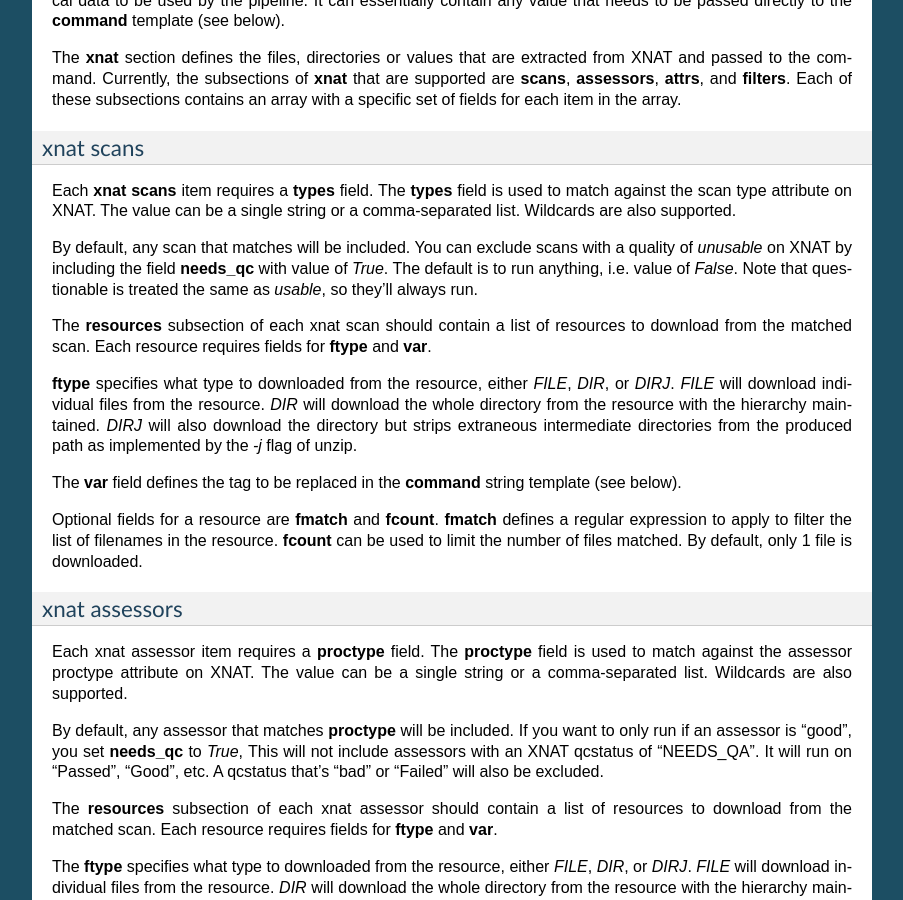
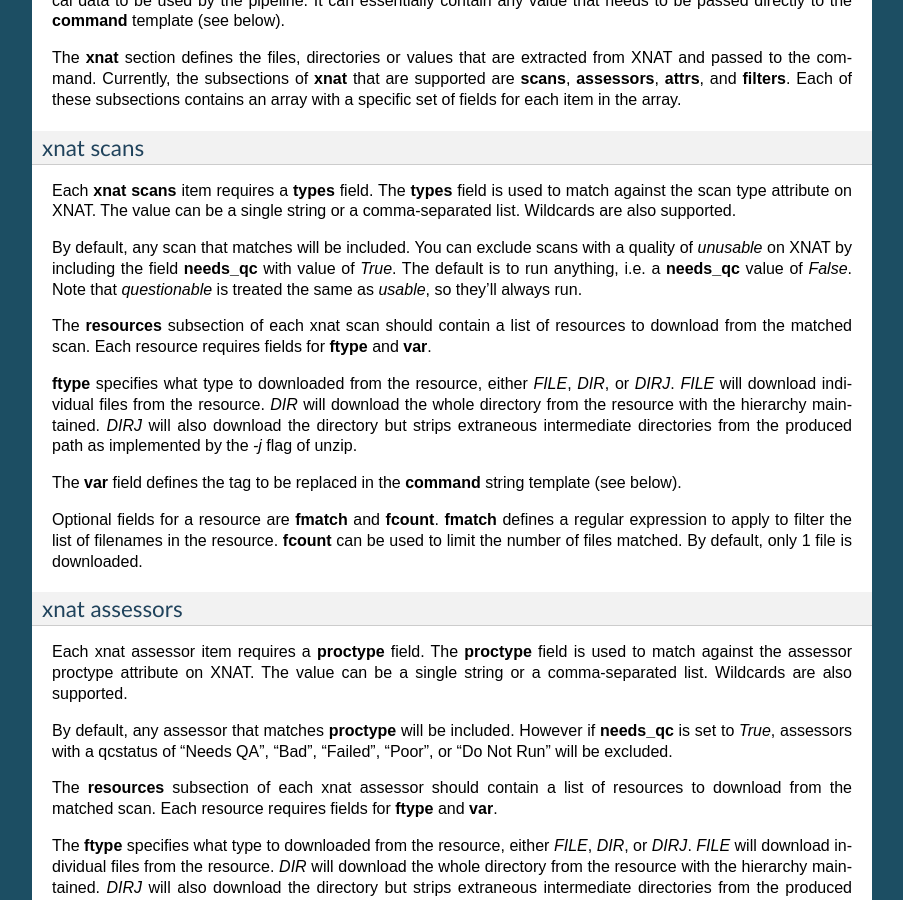
Before and after one commit to VUIIS/dax, a Sphinx documentation site: the page built from docs/processors.rst, in a window 1280 px wide and 900 px high, scrolled down 1658 px. Shown: the whole window, without its empty margins (198-1101 px from the left). Built offline with Sphinx 7.4.7, drawn with Linux system fonts in a browser that asks for light colours.

Commit message:
qc docs detail

```diff
--- a/docs/processors.rst
+++ b/docs/processors.rst
@@ -103,8 +103,8 @@
 ---------------
 Each **xnat scans** item requires a **types** field. The **types** field is used to match against the scan type attribute on XNAT. The value can be a single string or a comma-separated list. Wildcards are also supported.
 
-By default, any scan that matches will be included. You can exclude scans with a quality of *unusable* on XNAT by including the field **needs_qc** with value of *True*. The default is to run anything, i.e. value of *False*.
-Note that questionable is treated the same as *usable*, so they'll always run.
+By default, any scan that matches will be included. You can exclude scans with a quality of *unusable* on XNAT by including the field **needs_qc** with value of *True*. The default is to run anything, i.e. a **needs_qc** value of *False*.
+Note that *questionable* is treated the same as *usable*, so they'll always run.
 
 The **resources** subsection of each xnat scan should contain a list of resources to download from the matched scan. Each resource requires fields for **ftype** and **var**.
 
@@ -119,7 +119,7 @@
 ---------------
 Each xnat assessor item requires a **proctype** field. The **proctype** field is used to match against the assessor proctype attribute on XNAT. The value can be a single string or a comma-separated list. Wildcards are also supported.
 
-By default, any assessor that matches **proctype** will be included. If you want to only run if an assessor is "good", you set **needs_qc** to *True*, This will not include assessors with an XNAT qcstatus of "NEEDS_QA". It will run on "Passed", "Good", etc. A qcstatus that's "bad" or "Failed" will also be excluded.
+By default, any assessor that matches **proctype** will be included. However if **needs_qc** is set to *True*, assessors with a qcstatus of "Needs QA", "Bad", "Failed", "Poor", or "Do Not Run" will be excluded.
 
 The **resources** subsection of each xnat assessor should contain a list of resources to download from the matched scan. Each resource requires fields for **ftype** and **var**.
 
```
